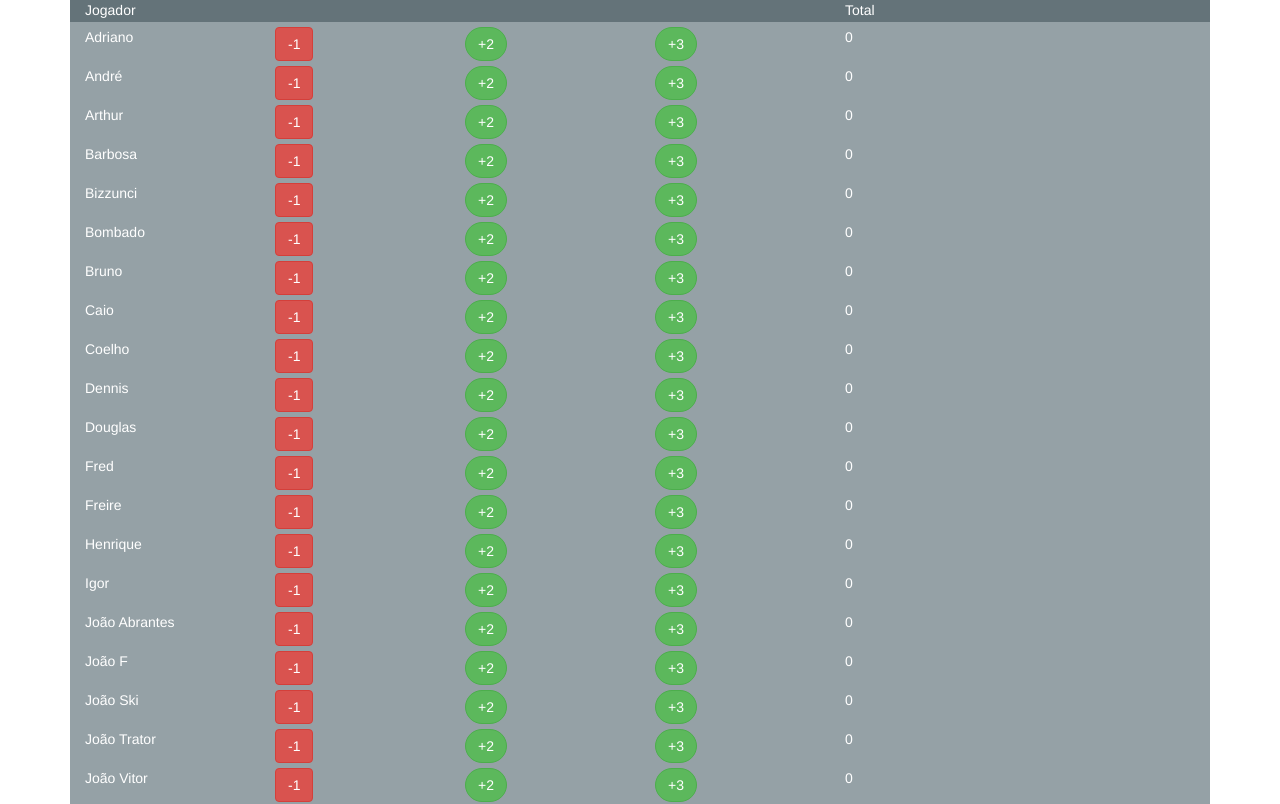
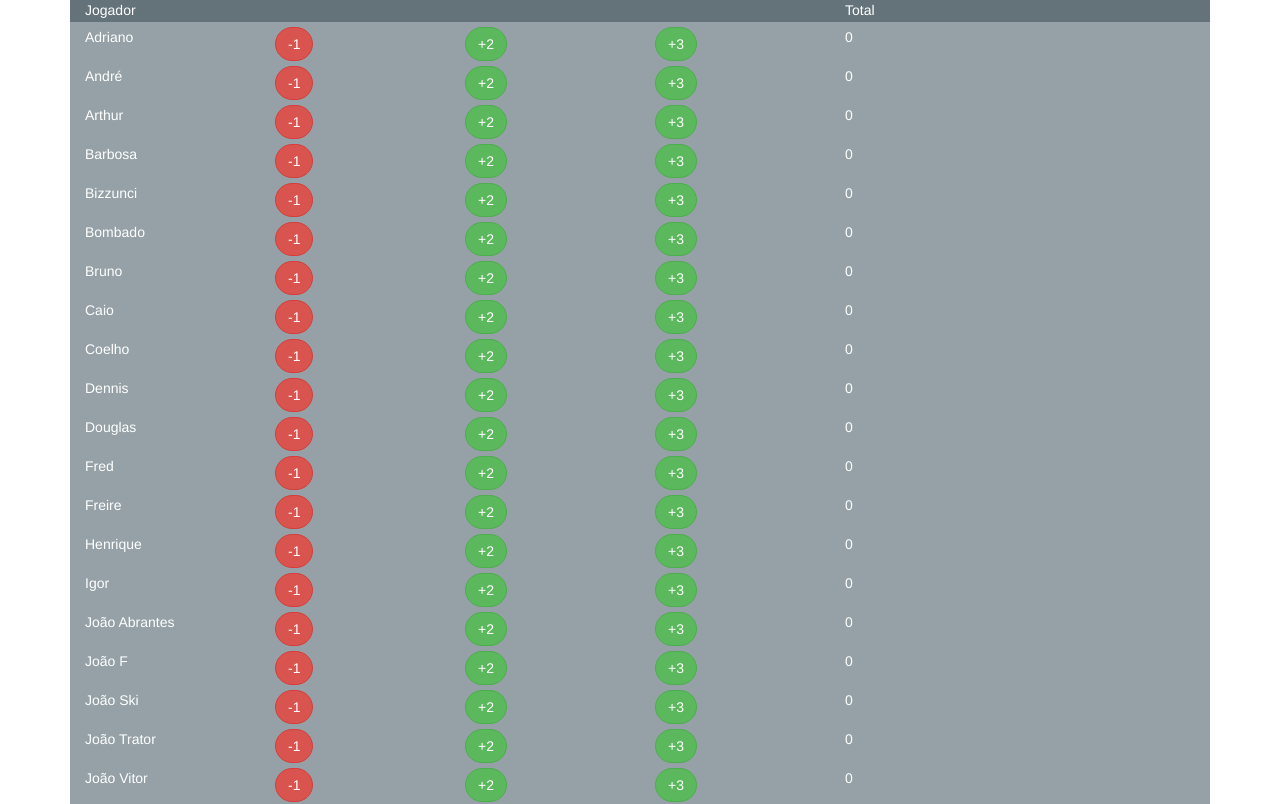
Before and after one commit to vitoralmeida94/flashbackbasketballapp, a plain HTML site: page layout/index.html in a window 1280 px wide. Shown: the top 804 px of the page. Drawn offline with nearby package versions, Linux system fonts and the light colour scheme.

Commit message:
Update style.css

```diff
--- a/css/style.css
+++ b/css/style.css
@@ -2,7 +2,10 @@
     border-radius: 80px 80px 80px 80px;
 
 }
+.btn-danger{
+    border-radius: 80px 80px 80px 80px;
 
+}
 body{
     color: white;
 }
```
